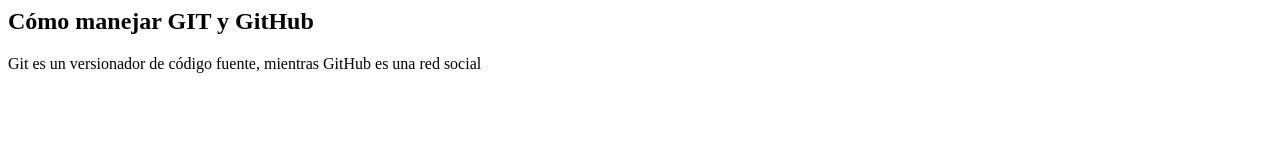
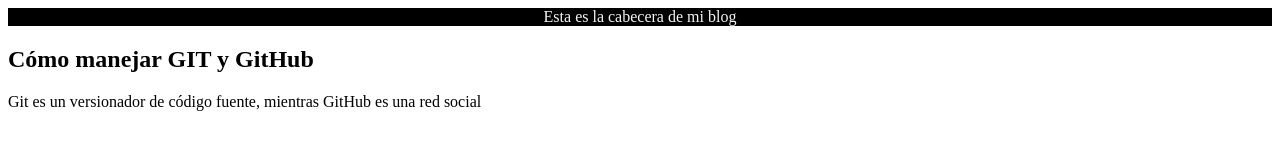
Before and after one commit to cesar8708/MyPersonalBlog, a plain HTML site: page index.html in a window 1280 px wide. Drawn offline with Linux system fonts and the light colour scheme.

Commit message:
Primer commit en rama cabecera, Cabecera implementada

```diff
--- /dev/null
+++ b/css/estilos.css
@@ -0,0 +1,6 @@
+#cabecera {
+    text-align: center;
+    background-color: black;
+    color: whitesmoke;
+    width: 100%;
+}
--- a/index.html
+++ b/index.html
@@ -1,8 +1,12 @@
 <html>
     <head>
         <title>Mi Blogspace</title>
+        <link href="./css/estilos.css" rel="stylesheet"/>
     </head>
     <body>
+        <div id="cabecera">
+            Esta es la cabecera de mi blog
+        </div>
         <h2>Cómo manejar GIT y GitHub</h2>
         <p>Git es un versionador de código fuente, mientras GitHub es una red social</p>
     </body>
```
